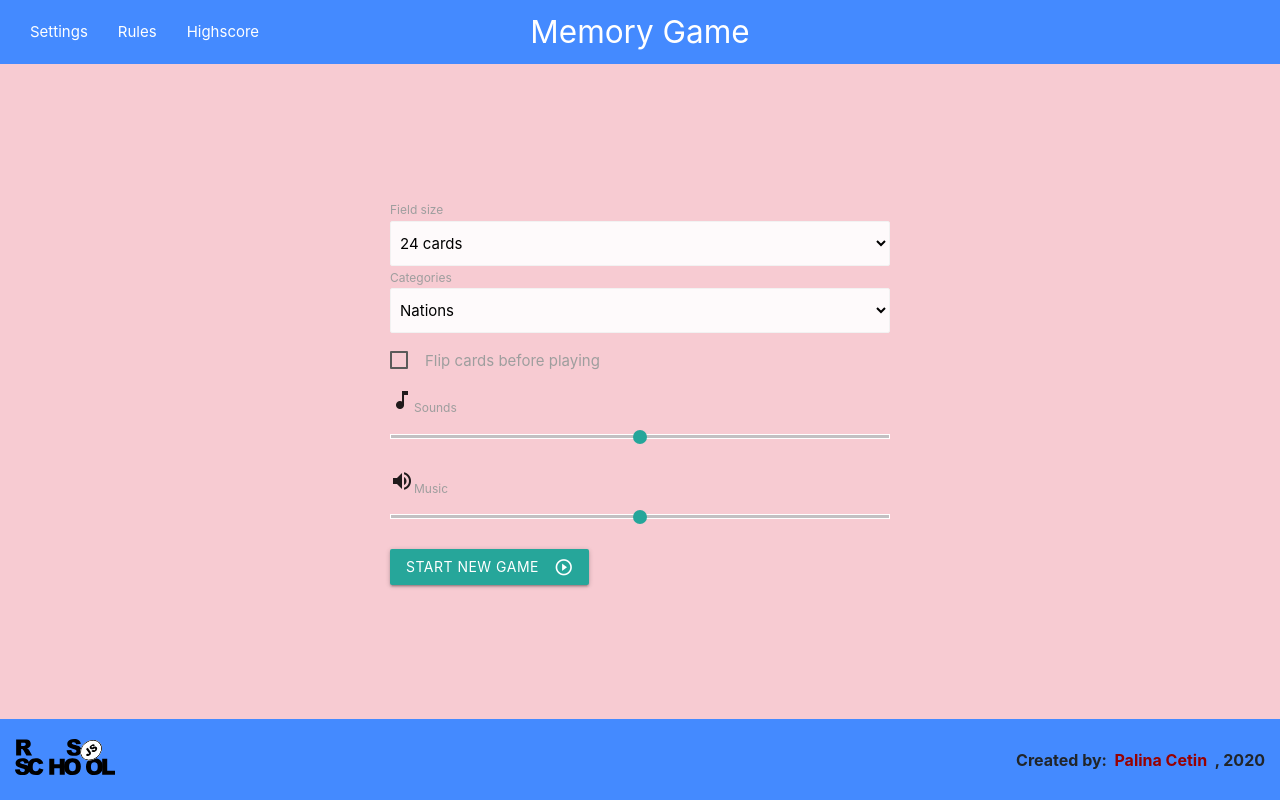
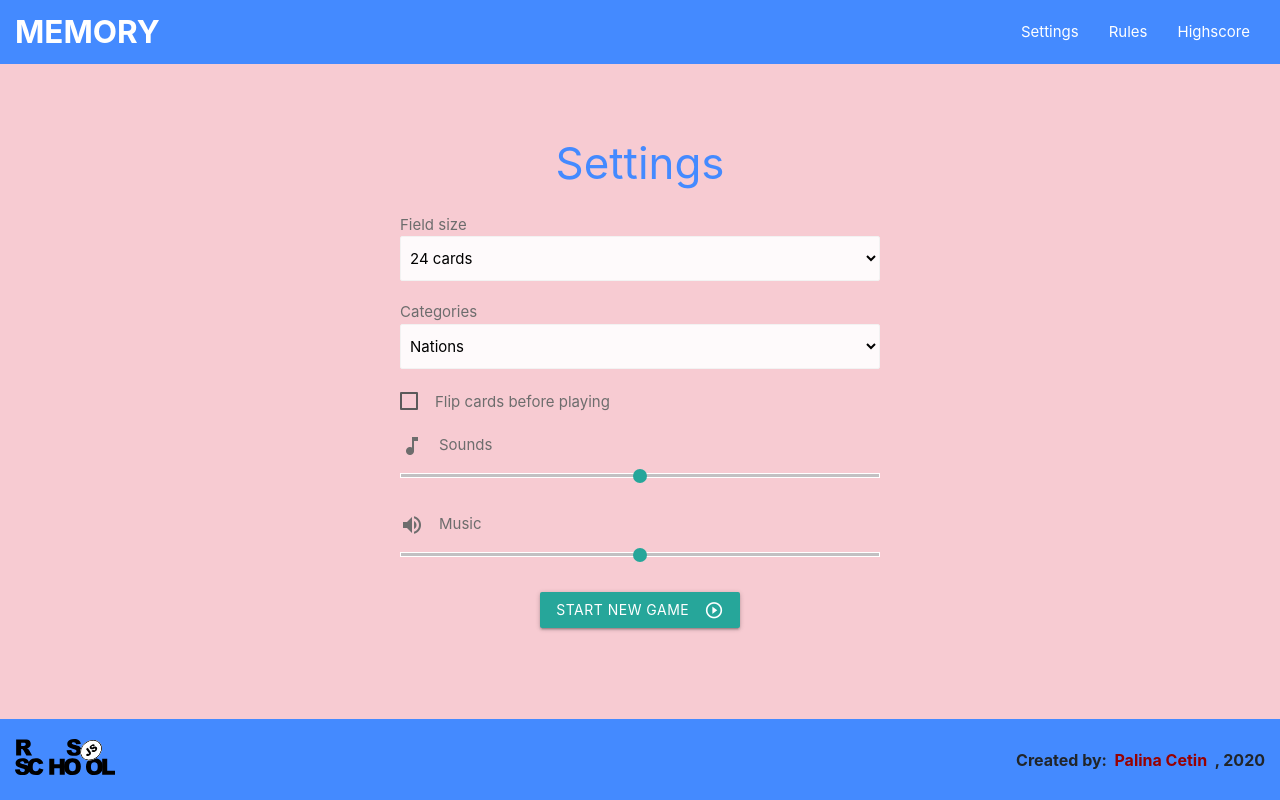
Before and after one commit to pacetin/react-game, a React (Create React App) app: page / in a window 1280 px wide. Built offline with nearby package versions, Linux system fonts and the light colour scheme.

Commit message:
feat: add fullscreen

```diff
--- a/src/App.tsx
+++ b/src/App.tsx
@@ -38,6 +38,21 @@ function App() {
     }));
   }, [settings]);
 
+  useEffect(() => {
+    function keyDownHandler(e: KeyboardEvent): void {
+      if ((e.key === 'Enter') && e.shiftKey) {
+        e.preventDefault();
+        document.documentElement.requestFullscreen();
+      }
+    }
+
+    document.addEventListener('keydown', keyDownHandler);
+
+    return () => {
+      document.removeEventListener('keydown', keyDownHandler)
+    }
+  });
+
   const addSettings = (obj: IFieldProps): void => {
     setSettings(obj);
   };
--- a/src/components/Field.tsx
+++ b/src/components/Field.tsx
@@ -27,7 +27,14 @@ const generateCards = (size:string, category:string):ICard[] => {
 };
 
 const Field: React.FC<IFieldProps> = (props) => {
-  const { size, category, isPreShow, isSounds, isMusic, changeStatistic, showWinModal } = props
+  const { size, category, isPreShow, isSounds, isMusic, changeStatistic, showWinModal } = props;
+
+  const { statistic: initialStatistic } = JSON.parse(localStorage.getItem('GameState') || '{}');
+  if (initialStatistic) {
+    wins = initialStatistic.wins;
+    trials = initialStatistic.trials;
+  }
+
   const [cards, setCards] = useState<ICard[]>(() => { return props.cards || generateCards(size, category)});
   const [firstCard, setFirstCard] = useState<ICard | null>(null);
   const [secondCard, setSecondCard] = useState<ICard | null>(null);
--- a/src/components/Header.tsx
+++ b/src/components/Header.tsx
@@ -5,10 +5,10 @@ export const Navbar: React.FC = () => {
   return (
     <nav>
       <div className="nav-wrapper blue accent-2 px1">
-        <a href="/" className="brand-logo center">
-          Memory Game
+        <a href="/" className="brand-logo left">
+          MEMORY
         </a>
-        <ul className="left hide-on-med-and-down">
+        <ul className="right">
           <li>
             <NavLink to="/">Settings</NavLink>
           </li>
--- a/src/components/Settings.tsx
+++ b/src/components/Settings.tsx
@@ -54,6 +54,7 @@ const Settings: React.FC<ISettingsProps> = ({ addSettings }) => {
 
   return (
     <div className="settings">
+      <h3>Settings</h3>
       <form>
         <label>Field size</label>
         <select className="browser-default" id='size' value={selectSizeValue} onChange={selectChangeHandler}>
--- a/src/index.css
+++ b/src/index.css
@@ -1,5 +1,7 @@
 body {
-  margin: 0;
+  margin: 0 auto;
+  max-width: 1280px;
+  min-width: 500px;
   font-family: -apple-system, BlinkMacSystemFont, 'Segoe UI', 'Roboto', 'Oxygen',
     'Ubuntu', 'Cantarell', 'Fira Sans', 'Droid Sans', 'Helvetica Neue',
     sans-serif;
@@ -12,13 +14,6 @@ code {
     monospace;
 }
 
-#root {
-  width: 100vw;
-  height: 100vh;
-  max-width: 1280px;
-  min-width: 320px;
-}
-
 main {
   min-height: calc(100vh - 64px - 81px);
   display: flex;
@@ -26,6 +21,10 @@ main {
   justify-content: center;
   align-items: center;
   background-color: #f7cbd2;
+}
+
+nav .brand-logo {
+  font-weight: bold;
 }
 
 .px1 {
--- a/src/pages/GamePage.tsx
+++ b/src/pages/GamePage.tsx
@@ -36,19 +36,16 @@ export const GamePage: React.FC<IFieldProps> = (props) => {
       if ((e.key === 'Z' || e.key === 'z') && e.ctrlKey) {
         e.preventDefault();
         history.push('/');
-        console.log('go to settings');
       }
 
       if ((e.key === 'C' || e.key === 'c') && e.ctrlKey) {
         e.preventDefault();
         history.push('/highscore');
-        console.log('go to highScore');
       }
 
       if ((e.key === 'V' || e.key === 'v') && e.ctrlKey) {
         e.preventDefault();
         history.push('/rules');
-        console.log('go to rules');
       }
     }
 
--- a/src/pages/HighScorePage.tsx
+++ b/src/pages/HighScorePage.tsx
@@ -9,7 +9,7 @@ type HighScoreProps = {
 export const HighScorePage: React.FC<HighScoreProps> = ({ score }) => {
   return (
     <div className="score-container">
-      <h2>Highscore</h2>
+      <h3>Highscore</h3>
       <table className="score-table">
         <tbody>
           <tr><th>Rank</th><th>Trials</th><th>Size</th></tr>
--- a/src/pages/RulesPage.tsx
+++ b/src/pages/RulesPage.tsx
@@ -17,6 +17,7 @@ export const RulesPage: React.FC = () => {
         <li><strong>Ctrl + C</strong> - go to Highscore from Game page</li>
         <li><strong>Ctrl + V</strong> - go to Rules from Game page</li>
         <li><strong>Ctrl + Enter</strong> - start new game</li>
+        <li><strong>Shift + Enter</strong> - fullscreen mode</li>
       </ul>
     </div>
   );
--- a/src/styles/GamePage.css
+++ b/src/styles/GamePage.css
@@ -81,7 +81,7 @@
 }
 
 .statistic-container {
-  flex: 0 1 50%;
+  flex: 0 1 480px;
   display: flex;
   justify-content: space-between;
   flex-wrap: wrap;
--- a/src/styles/HighScorePage.css
+++ b/src/styles/HighScorePage.css
@@ -6,7 +6,7 @@
   align-items: center;
 }
 
-.score-container h2 {
+.score-container h3 {
   flex: 0 1 100%;
   color: #448AFF;
   text-align: center;
--- a/src/styles/SaveGameResult.css
+++ b/src/styles/SaveGameResult.css
@@ -33,3 +33,9 @@
   font-size: 16px;
   text-align: center;
 }
+
+@media all and (max-width: 768px) {
+  .modal-body h1 {
+    font-size: 2.8rem;
+  }
+}
--- a/src/styles/SettingsPage.css
+++ b/src/styles/SettingsPage.css
@@ -1,3 +1,33 @@
 .settings {
-  flex: 0 1 500px;
+  flex: 0 1 480px;
 }
+
+.settings h3 {
+  color: #448AFF;
+  text-align: center;
+  margin: 0rem 0rem 1rem;
+}
+
+.settings form {
+  padding: 10px 0px 15px;
+}
+
+.settings select, .settings p {
+  margin-bottom: 20px;
+}
+
+.settings label {
+  font-size: 1rem;
+  color: #6d6d6d;
+}
+
+.range-field i {
+  vertical-align: middle;
+  margin-right: 1rem;
+  color: #6d6d6d;
+}
+
+.settings button {
+  display: block;
+  margin: 0 auto;
+}
```
Also changed, not shown: 71 other files (tests, documents, lock files or other folders).
